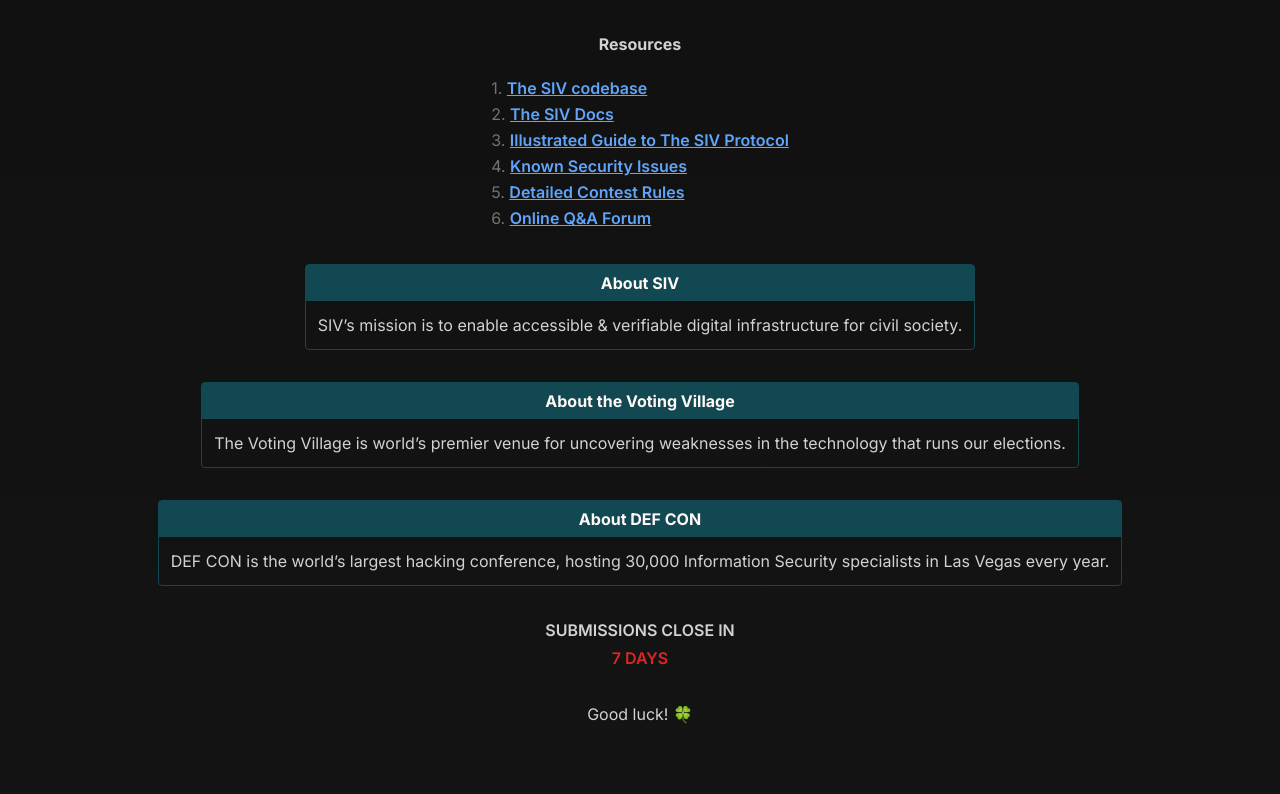
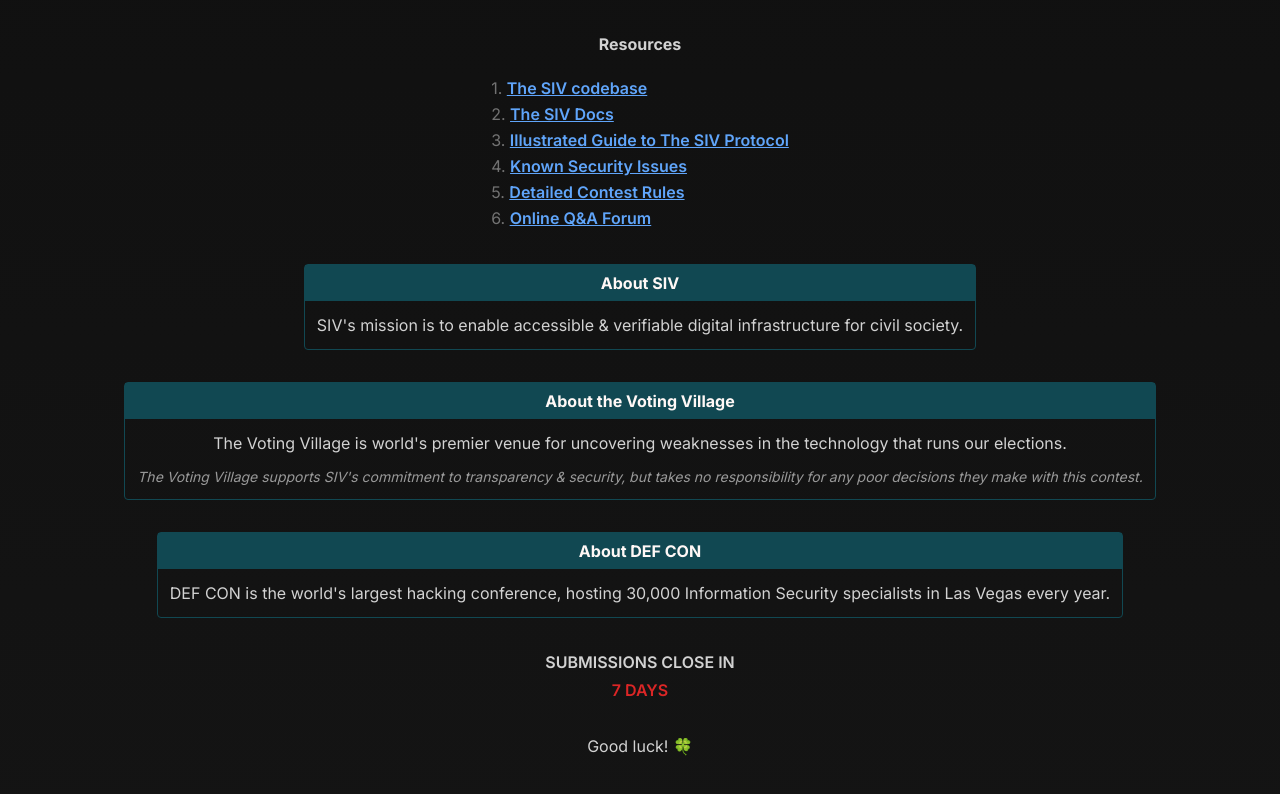
Before and after one commit to siv-org/hack.siv.org, a Next.js app: page / in a window 1280 px wide. Shown: the part 1730-2524 px from the top of the page. Built offline with nearby package versions, Linux system fonts and the light colour scheme.

Commit message:
Add VotingVillage disclaimer text

```diff
--- a/app/page.tsx
+++ b/app/page.tsx
@@ -241,15 +241,20 @@
       </div>
 
       <Box color={deepTeal} title="About SIV">
-        SIV’s mission is to enable accessible & verifiable digital
+        SIV{"'"}s mission is to enable accessible & verifiable digital
         infrastructure for civil society.
       </Box>
       <Box color={deepTeal} title="About the Voting Village">
-        The Voting Village is world’s premier venue for uncovering weaknesses in
-        the technology that runs our elections.
+        The Voting Village is world{"'"}s premier venue for uncovering
+        weaknesses in the technology that runs our elections.
+        <div className="mt-3 text-sm italic opacity-70">
+          The Voting Village supports SIV{"'"}s commitment to transparency &
+          security, but takes no responsibility for any poor decisions they make
+          with this contest.
+        </div>
       </Box>
       <Box color={deepTeal} title="About DEF CON">
-        DEF CON is the world’s largest hacking conference, hosting 30,000
+        DEF CON is the world{"'"}s largest hacking conference, hosting 30,000
         Information Security specialists in Las Vegas every year.
       </Box>
 
```
